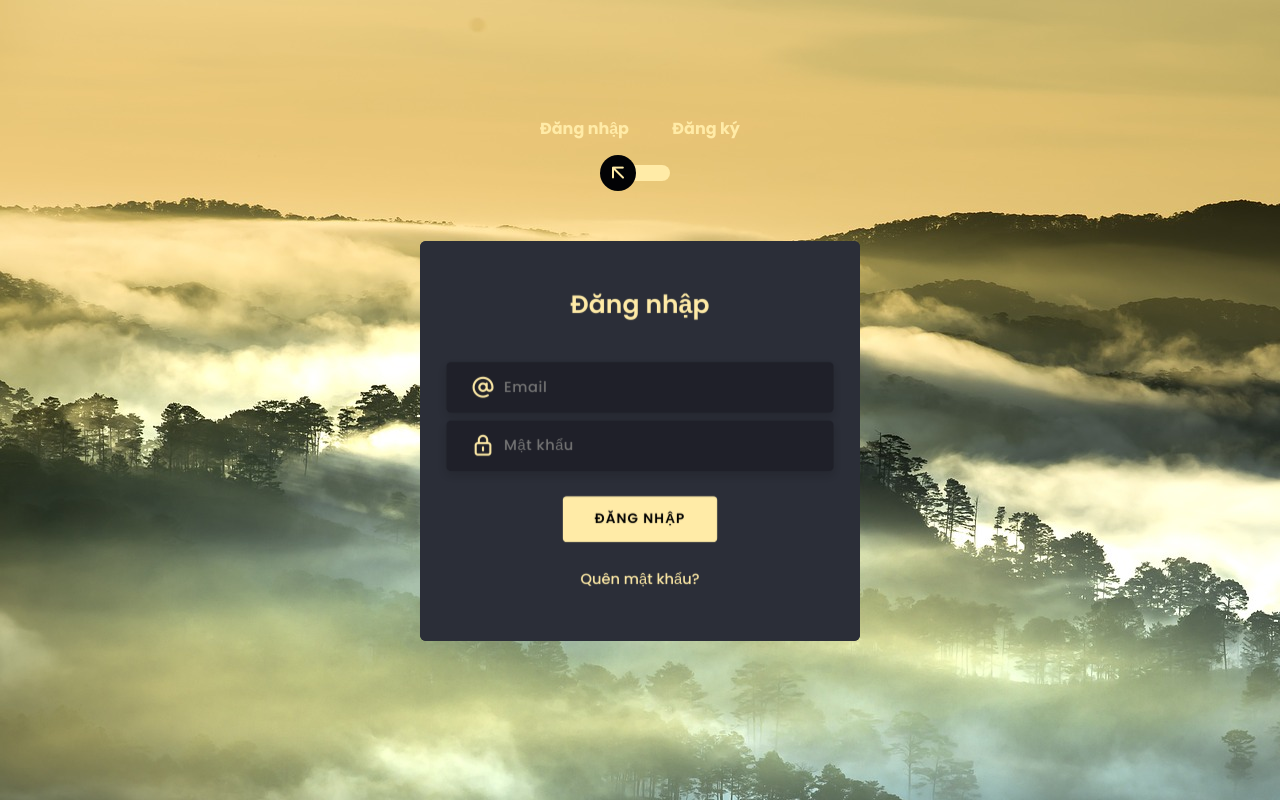
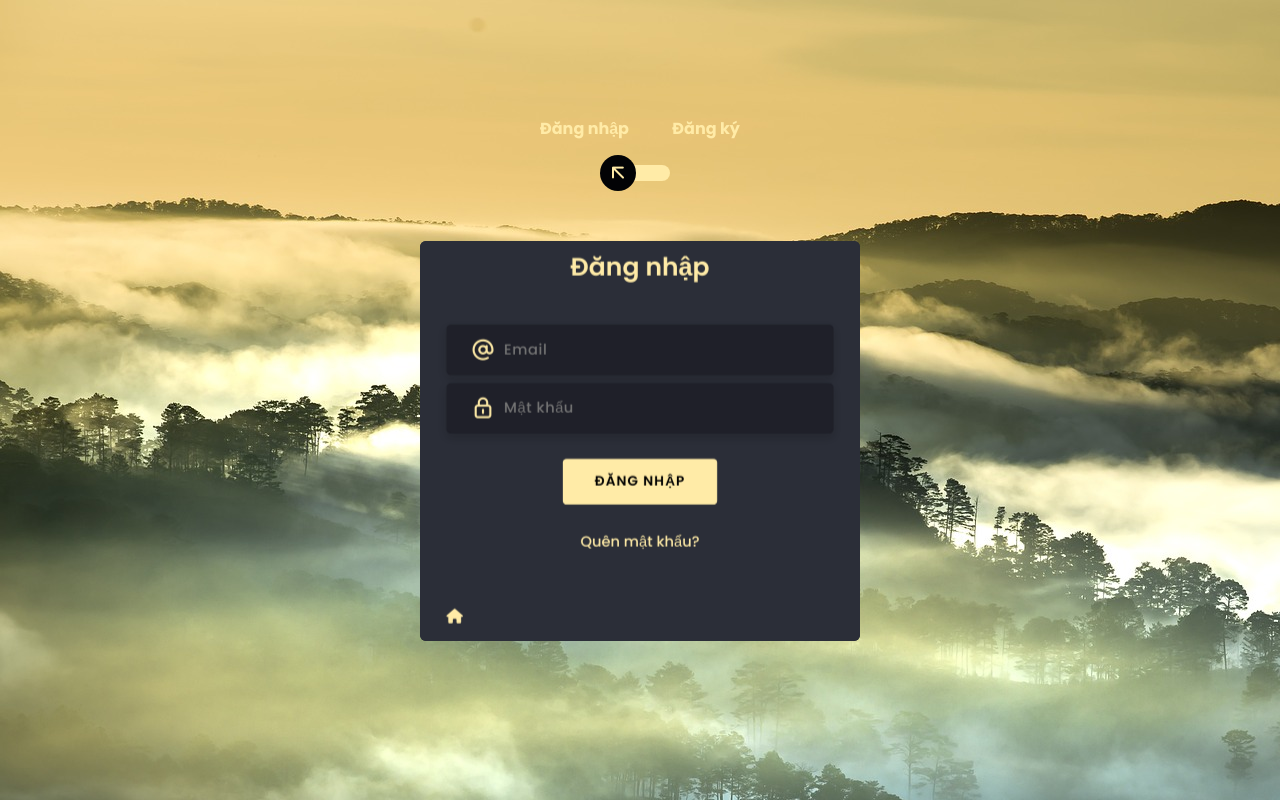
Before and after one commit to DimDimNe/DangNhap, a plain HTML site: page index.html in a window 1280 px wide. Drawn offline with nearby package versions, Linux system fonts and the light colour scheme.

Commit message:
Add files via upload

```diff
--- a/index.html
+++ b/index.html
@@ -6,6 +6,7 @@
   <meta name="viewport" content="width=device-width, initial-scale=1, shrink-to-fit=no">
   <link rel="stylesheet" href="https://unicons.iconscout.com/release/v2.1.9/css/unicons.css">
   <link rel="stylesheet" href="https://cdnjs.cloudflare.com/ajax/libs/twitter-bootstrap/4.5.0/css/bootstrap.min.css">
+  <link rel="stylesheet" href="https://cdnjs.cloudflare.com/ajax/libs/font-awesome/6.4.0/css/all.min.css" integrity="sha512-iecdLmaskl7CVkqkXNQ/ZH/XLlvWZOJyj7Yy7tcenmpD1ypASozpmT/E0iPtmFIB46ZmdtAc9eNBvH0H/ZpiBw==" crossorigin="anonymous" referrerpolicy="no-referrer" />
 <link rel="stylesheet" href="dangnhap.css">
 </head>
 <body>
@@ -33,6 +34,7 @@
 											</div>
 											<a href="https://dimdimne.github.io/DoAn/" class="btn mt-4">Đăng nhập</a>
                       <p class="mb-0 mt-4 text-center"><a href="https://dimdimne.github.io/AdminTQ/" class="link">Quên mật khẩu?</a></p>
+					  <p class="mb-0 mt-5 text-left"><a href="https://dimdimne.github.io/DoAn/" class="link"><i class="fa-solid fa-house"></i></a></p>
 				      					</div>
 			      					</div>
 			      				</div>
```
